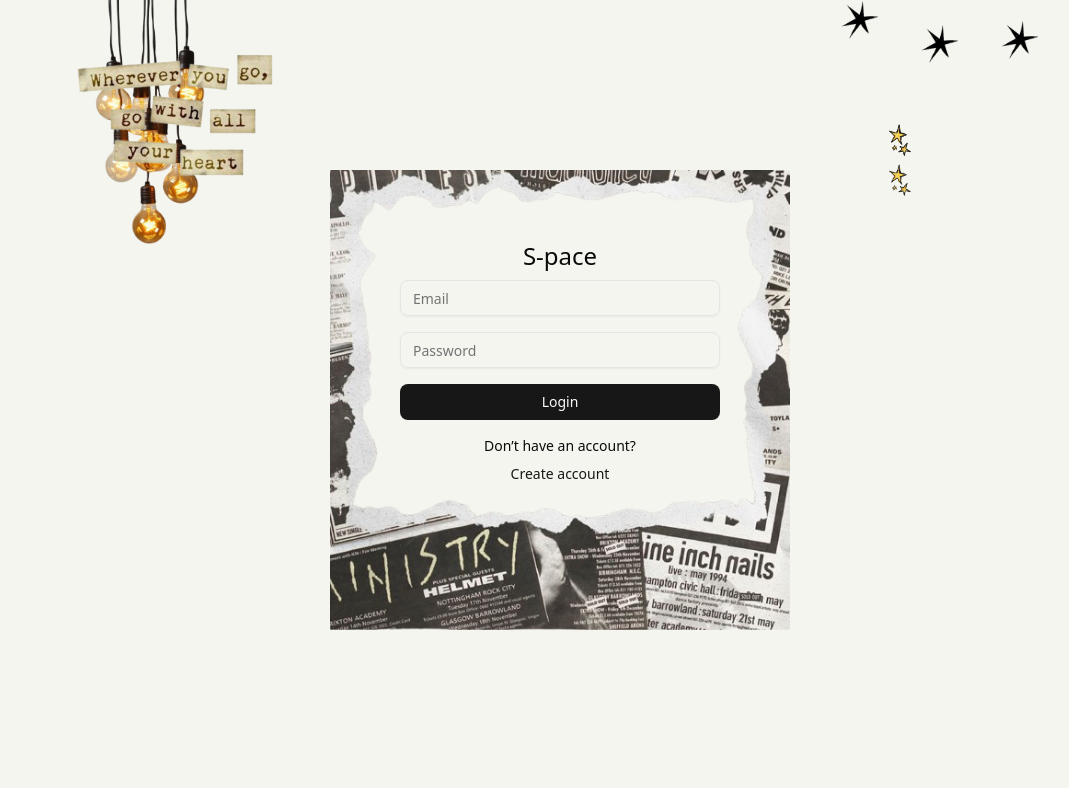
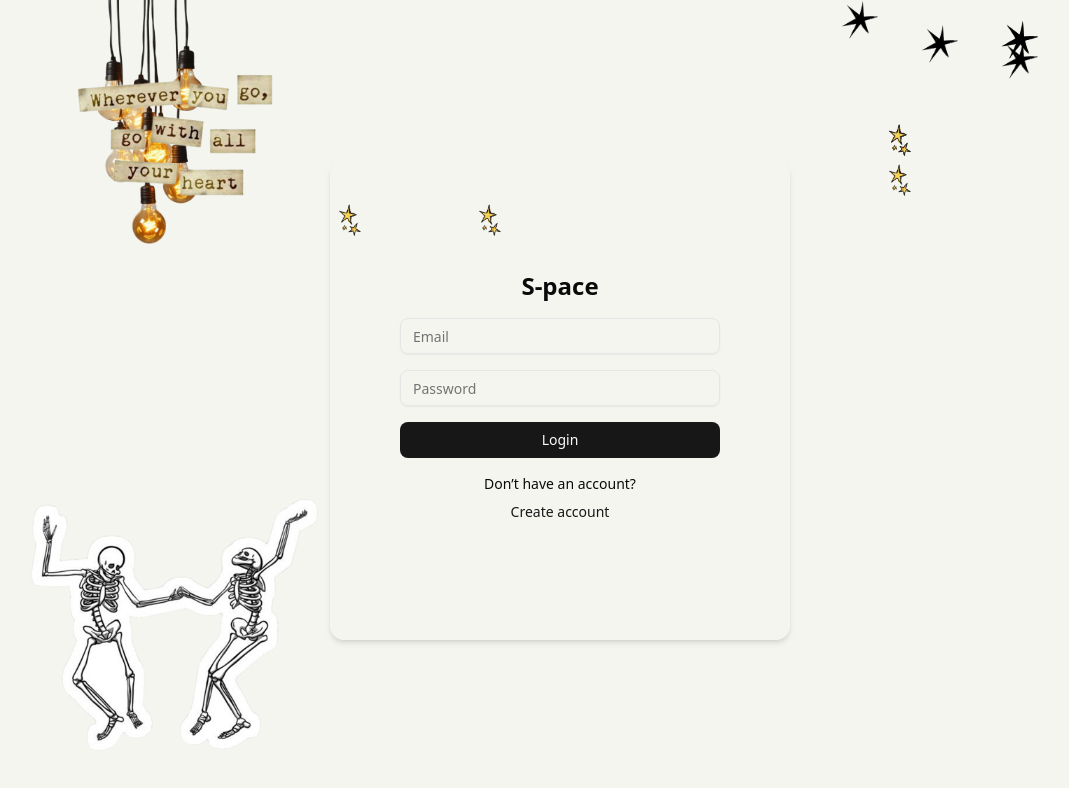
Before and after one commit to zora-ao/SocSite, a React (Vite) app: page / in a window 1280 px wide. Shown: the top 788 px of the page, without its empty margins (80-1149 px from the left). Built offline with nearby package versions, Linux system fonts and the light colour scheme; no server answers.

Commit message:
design testing

```diff
--- a/src/pages/Auth.jsx
+++ b/src/pages/Auth.jsx
@@ -2,43 +2,41 @@ import { useState } from "react";
 import LoginForm from "../components/LoginForm";
 import SignupForm from "../components/SignupForm";
 import { Button } from "@/components/ui/button";
-import frame2 from "../assets/frame2.png";
-import bulb from "../assets/bulbs.png"
-import star1 from "../assets/star1.png"
-import star2 from "../assets/star2.png"
-import mot1 from "../assets/mot1.png"
+import bulb from "../assets/bulbs.png";
+import star1 from "../assets/star1.png";
+import star2 from "../assets/star2.png";
+import mot1 from "../assets/mot1.png";
+import skel from "../assets/dancing_skel.png";
 
 export default function Auth() {
   const [mode, setMode] = useState("login");
 
   return (
-    <div className="min-h-screen bg-[#F5F5F0] flex items-center justify-center">
+    <div className="min-h-screen bg-[#F5F5F0] flex items-center justify-center px-2">
+
+      {/* DECORATIONS */}
       <img className="md:h-[250px] h-[150px] absolute right-0 md:left-40 top-0 z-10" src={bulb} alt="" />
+      <img className="md:h-[40px] h-[30px] absolute md:right-40 right-30 top-5 z-10" src={star1} alt="" />
+      <img className="md:h-[40px] h-[30px] absolute md:right-40 right-70 top-5 z-10" src={star1} alt="" />
+      <img className="md:h-[40px] h-[20px] absolute md:right-60 right-20 top-6 z-10" src={star1} alt="" />
+      <img className="md:h-[40px] h-[20px] absolute md:right-80 top-0 z-10" src={star1} alt="" />
+      <img className="md:h-[40px] h-[30px] absolute md:right-40 right-55 top-10 z-10" src={star1} alt="" />
+      <img className="md:h-[40px] h-[30px] absolute md:right-70 right-3 top-40 z-10" src={star2} alt="" />
+      <img className="md:h-[40px] h-[30px] absolute md:right-70 right-12 top-30 z-10" src={star2} alt="" />
+      <img className="md:h-[40px] h-[30px] absolute md:right-70 right-0 top-30 z-10" src={star2} alt="" />
+      <img className="md:h-[350px] h-[300px] absolute md:left-20 -left-10 -top-10 z-10" src={mot1} alt="" />
+      <img className="md:h-[350px] h-[150px] absolute md:left-20 left-20 bottom-0 z-10" src={skel} alt="" />
 
-      <img className="md:h-[40px] h-[30px] absolute md:right-40 right-30 top-5 z-10" src={star1} alt="" />
-
-      <img className="md:h-[40px] h-[20px] absolute md:right-60 right-20 top-6 z-10" src={star1} alt="" />
-
-      <img className="md:h-[40px] h-[20px] absolute md:right-80 top-0 z-10" src={star1} alt="" />
-
-      <img className="md:h-[40px] h-[30px] absolute md:right-70 right-3 top-40 z-10" src={star2} alt="" />
-
-      <img className="md:h-[40px] h-[30px] absolute md:right-70 right-12 top-30 z-10" src={star2} alt="" />
-
-      <img className="md:h-[40px] h-[30px] absolute md:right-70 right-0 top-30 z-10" src={star2} alt="" />
-
-      <img className="md:h-[350px] h-[250px] absolute md:left-20 left-0 -top-15 z-10" src={mot1} alt="" />
-
-      {/* FRAME CONTAINER */}
-      <div
-        className="relative rounded-xl md:bg-contain md:w-[460px] w-full md:h-[480px] h-[400px] bg-no-repeat md:bg-center flex pt-20 justify-center"
-        style={{ backgroundImage: `url(${frame2})` }}
-      >
+      {/* FORM CONTAINER */}
+      <div className="relative rounded-xl w-full md:w-[460px] md:h-[480px] h-[350px] items-center flex justify-center shadow-md">
         {/* FORM CONTENT */}
         <div className="w-[80%]">
-          <h1 className="text-2xl text-center">
+          <img className="md:h-[40px] h-[30px] absolute md:right-70 right-0 top-10 z-10" src={star2} alt="" />
+          <img className="md:h-[40px] h-[30px] absolute md:right-70 left-0 top-10 z-10" src={star2} alt="" />
+          <h1 className="text-2xl font-bold text-center mb-4">
             S-pace
           </h1>
+
           {mode === "login" ? (
             <>
               <LoginForm onLoginSuccess={() => console.log("Logged in")} />
```
